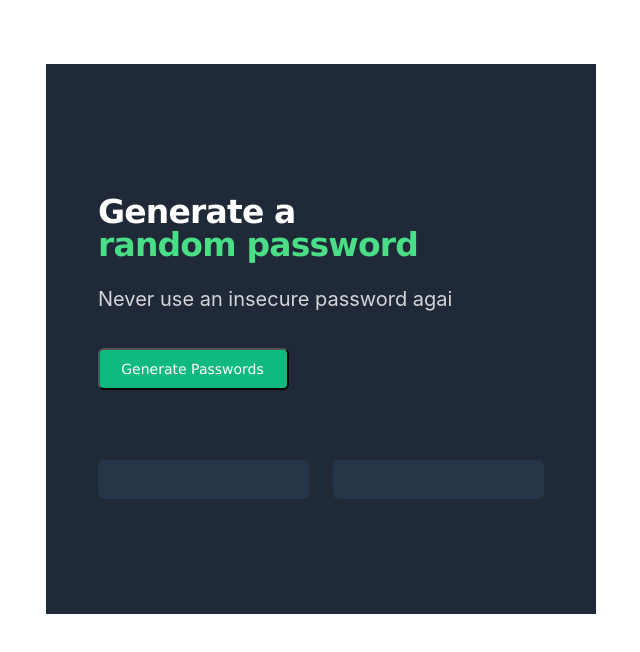
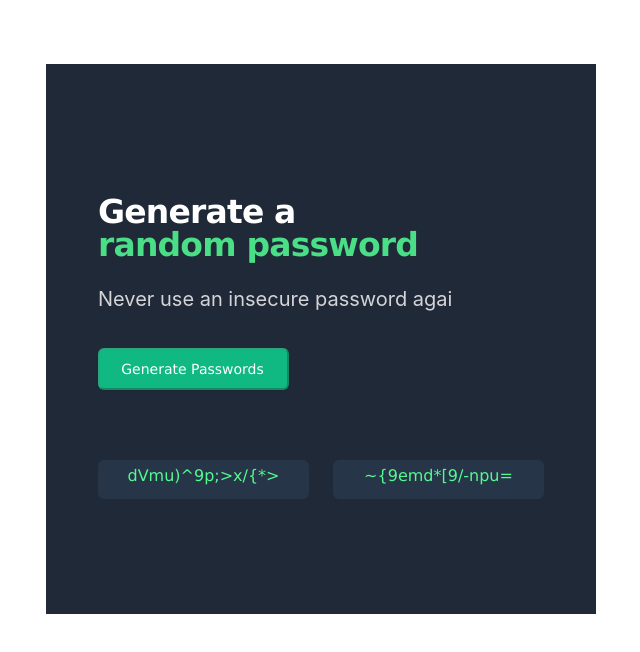
Before and after one commit to RyanAngus/Password-generator, a plain HTML site: page index.html in a window 1280 px wide. Both pictures are taken after a click on the button "Generate Passwords". Shown: the whole page, without its empty margins (16-656 px from the left). Drawn offline with nearby package versions, Linux system fonts and the light colour scheme.

Commit message:
finished password gen files

```diff
--- a/index.html
+++ b/index.html
@@ -1,16 +1,19 @@
 <html>
-    <head><link rel="stylesheet" href="https://cdnjs.cloudflare.com/ajax/libs/normalize/8.0.1/normalize.css">
+
+<head>
+  <link rel="stylesheet" href="https://cdnjs.cloudflare.com/ajax/libs/normalize/8.0.1/normalize.css">
   <link rel="stylesheet" href="index.css">
 </head>
+
 <body>
   <div id="passBox">
     <div id="titleBox">
-            <p id= "fontWhite">Generate a</p>
+      <p id="fontWhite">Generate a</p>
       <p id="fontGreen">random password</p>
       <p id="subTitle">Never use an insecure password again.</p>
     </div>
 
-            <button id="buttonStyle">Generate Passwords</button>
+    <button  onclick="generatePassLeft(), generatePassRight()" id="buttonStyle">Generate Passwords</button>
 
     <div id="passBoxLeft"> </div>
 
@@ -24,4 +27,5 @@
 
   <script src="index.js"></script>
 </body>
+
 </html>
--- a/index.js
+++ b/index.js
@@ -1,2 +1,41 @@
-const characters = ["A","B","C","D","E","F","G","H","I","J","K","L","M","N","O","P","Q","R","S","T","U","V","W","X","Y","Z","a","b","c","d","e","f","g","h","i","j","k","l","m","n","o","p","q","r","s","t","u","v","w","x","y","z", "0", "1", "2", "3", "4", "5", "6", "7", "8", "9","~","`","!","@","#","$","%","^","&","*","(",")","_","-","+","=","{","[","}","]",",","|",":",";","<",">",".","?",
-"/"];
+let leftBox= document.getElementById("passBoxLeft");
+let rightBox= document.getElementById("passBoxRight");
+let leftArray = [];
+let rightArray = [];
+
+const characters = ["A", "B", "C", "D", "E", "F", "G", "H", "I", "J", "K", "L", "M", "N", "O", "P", "Q", "R", "S", "T", "U", "V", "W", "X", "Y", "Z", "a", "b", "c", "d", "e", "f", "g", "h", "i", "j", "k", "l", "m", "n", "o", "p", "q", "r", "s", "t", "u", "v", "w", "x", "y", "z", "0", "1", "2", "3", "4", "5", "6", "7", "8", "9", "~", "`", "!", "@", "#", "$", "%", "^", "&", "*", "(", ")", "_", "-", "+", "=", "{", "[", "}", "]", ",", "|", ":", ";", "<", ">", ".", "?",
+  "/"];
+//console.log(characters.length)--> 91 items.
+
+
+
+
+function generatePassLeft() {
+
+
+  for (let i = 0; i < 15; i++) {
+
+    let passWord = characters[~~(Math.random() * characters.length)];
+
+    leftArray.unshift(passWord);
+
+    leftBox.textContent += leftArray[0];
+
+    var btn = document.querySelector("#buttonStyle");
+btn.disabled = true;
+ }
+
+};
+
+function generatePassRight() {
+
+  for (let i = 0; i < 15; i++) {
+
+    let passWord = characters[~~(Math.random() * characters.length)];
+
+    rightArray.unshift(passWord);
+
+    rightBox.textContent += rightArray[0];
+ }
+
+};
```
Also changed, not shown: 1 other file. Lines whose indentation alone changed are shown as unchanged.
